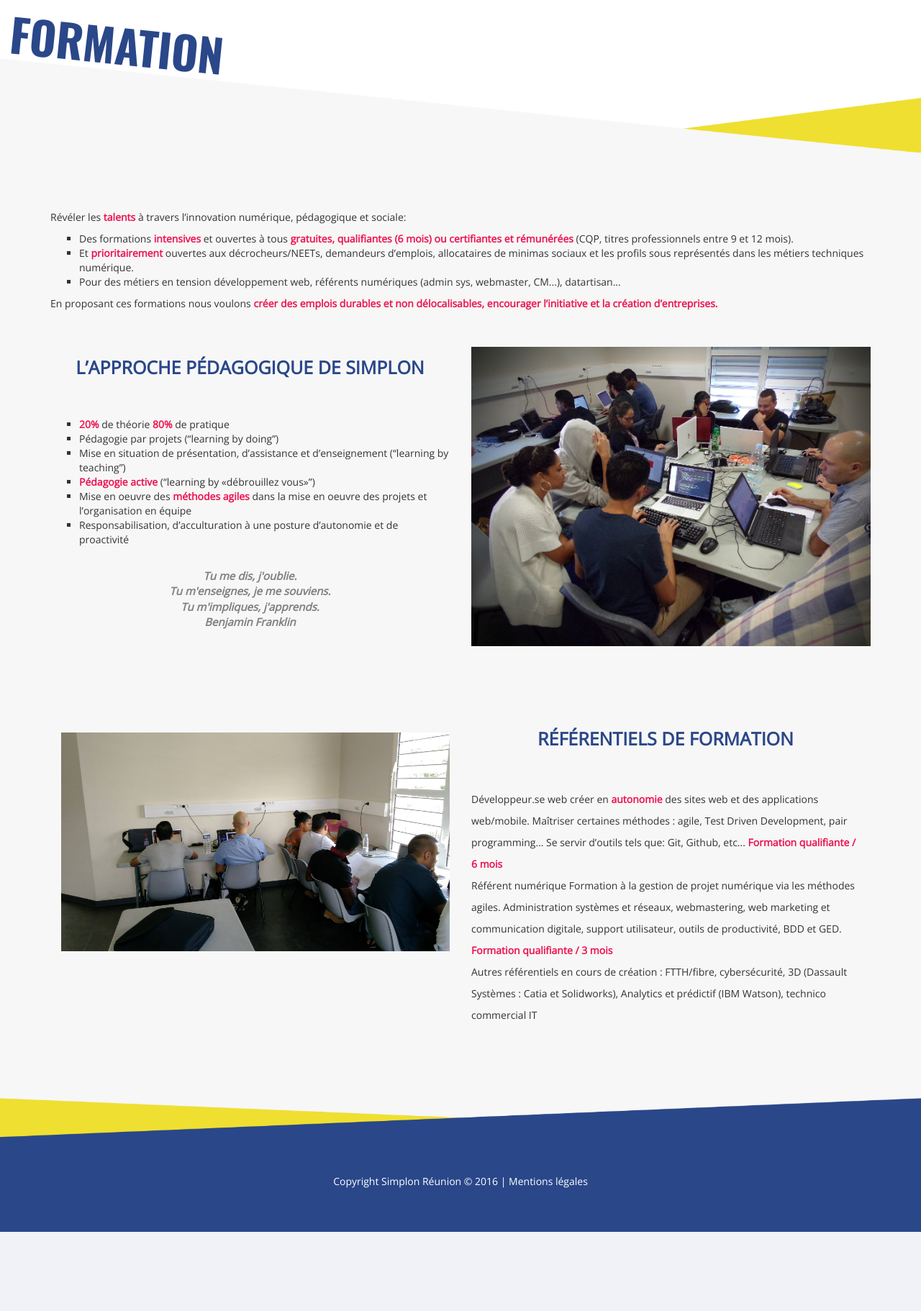
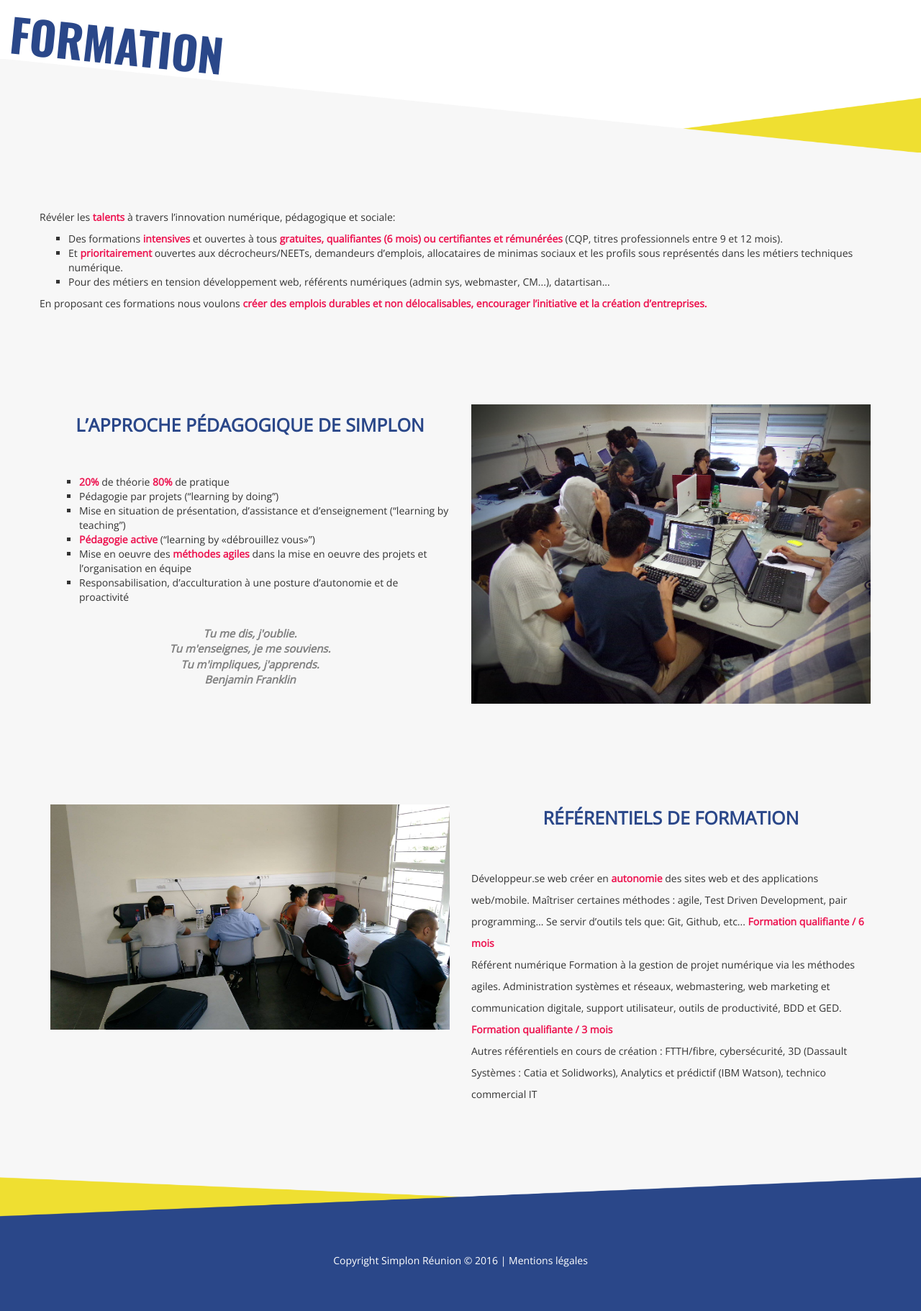
Before and after one commit to AshvinPainiaye/Plateforme-Simplon-Reunion, a PHP site: page /formation.php in a window 1280 px wide. Shown: the part 157-1979 px from the top of the page at 72% size. Before the commit the page ends 1869 px from the top, so only its background shows below. Run offline with PHP 8.4, Linux system fonts and the light colour scheme.

Commit message:
modif page formation

```diff
--- a/css/main.css
+++ b/css/main.css
@@ -196,7 +196,7 @@
 #formation .imagform {
   margin-top: 50px; }
 #formation .imagform2 {
-  padding-top: 70px; }
+  padding-top: 60px; }
 #formation article h3 {
   text-align: center;
   color: #2a4789;
@@ -213,7 +213,7 @@
 #formation article li {
   list-style-type: square; }
 #formation .referentiel {
-  padding-top: 50px; }
+  /*   padding-top: 50px; */ }
   #formation .referentiel p {
     line-height: 30px;
     margin-bottom: 20px; }
--- a/formation.php
+++ b/formation.php
@@ -70,10 +70,10 @@
         </div>
     </div>
 
-    <section id="formation" class="espace-bloc fond">
+    <section id="formation" class="fond">
         <div class="container">
             <div class="row">
-                <article class="col-md-12">
+                <article class="col-md-12 espace-bloc">
                     <p>
                         Révéler les <strong>talents</strong> à travers l’innovation numérique, pédagogique et sociale:
                     </p>
@@ -114,21 +114,17 @@
                 </div>
             </div>
 
-            <div class="row">
-                <article class="col-md-12 referentiel" style="
-    padding-top: 50;
-">
-
-                    <img src="images/formation/imageformation.jpg" alt="" class="col-md-6 img-responsive pull-left imagform2">
-
+            <div class="row espace-bloc">
                 <div class="col-md-6">
+                    <img src="images/formation/imageformation.jpg" alt="" class="img-responsive pull-left imagform2">
+                </div>
+                <article class="col-md-6 referentiel">
                     <h3>RÉFÉRENTIELS DE FORMATION</h3>
                     <p>
                         Développeur.se web créer en <strong>autonomie</strong> des sites web et des applications web/mobile. Maîtriser certaines méthodes : agile, Test Driven Development, pair programming… Se servir d’outils tels que: Git, Github, etc... <strong>Formation qualifiante / 6 mois</strong>
                         <br/> Référent numérique Formation à la gestion de projet numérique via les méthodes agiles. Administration systèmes et réseaux, webmastering, web marketing et communication digitale, support utilisateur, outils de productivité, BDD et GED. <strong>Formation qualifiante / 3 mois</strong>
                         <br/> Autres référentiels en cours de création : FTTH/fibre, cybersécurité, 3D (Dassault Systèmes : Catia et Solidworks), Analytics et prédictif (IBM Watson), technico commercial IT
                     </p>
-                    </div>
                 </article>
             </div>
         </div>
--- a/scss/main.scss
+++ b/scss/main.scss
@@ -283,7 +283,7 @@
         margin-top: 50px;
     }
     .imagform2 {
-        padding-top: 70px;
+        padding-top: 60px;
     }
     article {
         h3 {
@@ -306,7 +306,7 @@
         }
     }
     .referentiel {
-        padding-top: 50px;
+        /*   padding-top: 50px; */
         p {
             line-height: 30px;
             margin-bottom: 20px;
```
Also changed, not shown: 1 other file. Lines whose indentation alone changed are shown as unchanged.
